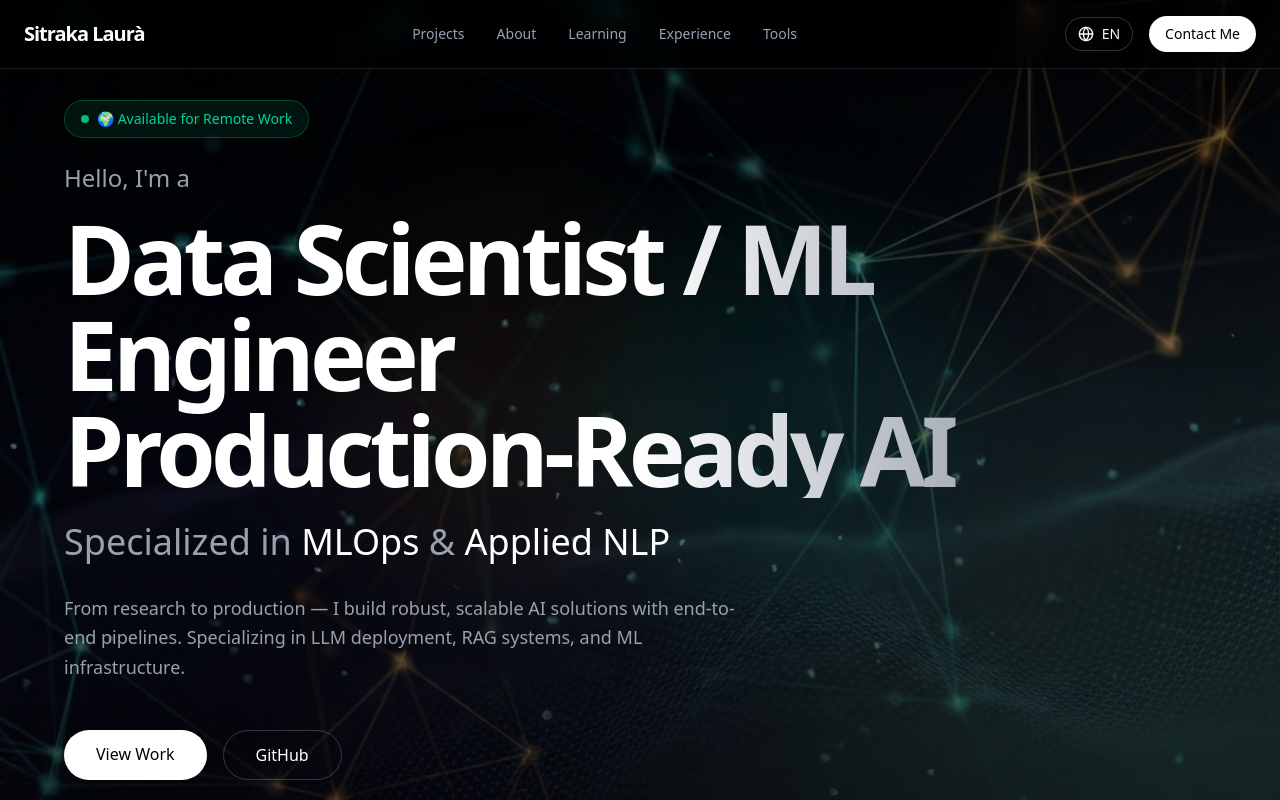
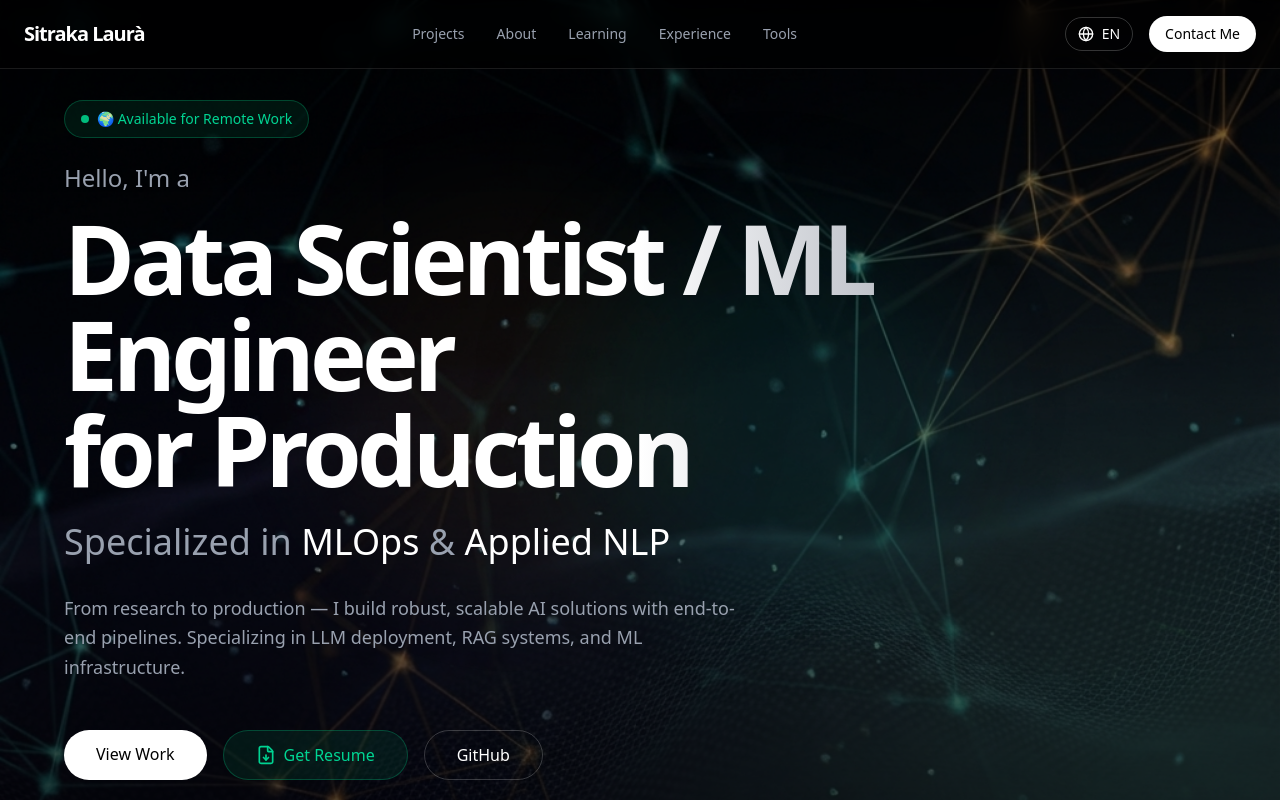
Before and after one commit to gzz2v6tnxp-ctrl/portfolio-project, a Next.js app: page / in a window 1280 px wide. Shown: the top 800 px of the page. Built offline with nearby package versions, Linux system fonts and the light colour scheme.

Commit message:
Add Resume

```diff
--- a/components/Hero.tsx
+++ b/components/Hero.tsx
@@ -2,6 +2,7 @@
 
 import { motion } from 'framer-motion';
 import { useLanguage } from '@/lib/LanguageContext';
+import { FileDown } from 'lucide-react';
 
 export default function Hero() {
   const { t } = useLanguage();
@@ -85,6 +86,18 @@ export default function Hero() {
             >
               {t.hero.viewWork}
             </motion.a>
+
+            <motion.a
+              href="/CVIrinasoaRavelojaona_en.pdf"
+              download="Sitraka_Laura_Resume.pdf"
+              whileHover={{ scale: 1.05 }}
+              whileTap={{ scale: 0.95 }}
+              className="flex items-center gap-2 px-8 py-3 bg-emerald-500/10 border border-emerald-500/30 text-emerald-400 font-medium rounded-full hover:bg-emerald-500/20 transition-all"
+            >
+              <FileDown className="w-5 h-5" />
+              {t.hero.getResume}
+            </motion.a>
+
             <motion.a
               href="https://github.com/gzz2v6tnxp-ctrl"
               target="_blank"
--- a/components/Skills.tsx
+++ b/components/Skills.tsx
@@ -79,8 +79,8 @@ const getSkills = (language: 'en' | 'fr') => [
     category: language === 'en' ? "Languages" : "Langues",
     icon: <MessageCircle className="w-6 h-6" />,
     items: [
-      language === 'en' ? "Fluent French" : "Français courant",
-      language === 'en' ? "Professional English" : "Anglais professionnel"
+      language === 'en' ? "Fluent French - C1" : "Français courant - C1",
+      language === 'en' ? "Professional English - B2" : "Anglais professionnel - B"
     ]
   }
 ];
--- a/lib/translations.ts
+++ b/lib/translations.ts
@@ -13,12 +13,13 @@ export const translations = {
         hero: {
             greeting: "Hello, I'm a",
             title: "Data Scientist / ML Engineer",
-            subtitle: "Production-Ready AI",
+            subtitle: "for Production",
             specialization: "Specialized in",
             skill1: "MLOps",
             skill2: "Applied NLP",
             description: "From research to production — I build robust, scalable AI solutions with end-to-end pipelines. Specializing in LLM deployment, RAG systems, and ML infrastructure.",
             viewWork: "View Work",
+            getResume: "Get Resume",
             availableBadge: "Available for Remote Work"
         },
         // Projects
@@ -84,12 +85,13 @@ export const translations = {
         hero: {
             greeting: "Bonjour, je suis",
             title: "Data Scientist / ML Engineer",
-            subtitle: "Production-Ready AI",
+            subtitle: "pour la Production",
             specialization: "Spécialisé en",
             skill1: "MLOps",
             skill2: "NLP Appliqué",
             description: "De la recherche à la production — je construis des solutions IA robustes et évolutives avec des pipelines de bout en bout. Spécialisée dans le déploiement de LLM, les systèmes RAG et l'infrastructure ML.",
             viewWork: "Voir mes travaux",
+            getResume: "Télécharger CV",
             availableBadge: "Disponible en Remote"
         },
         // Projects
```
Also changed, not shown: 2 other files (tests, documents, lock files or other folders).
